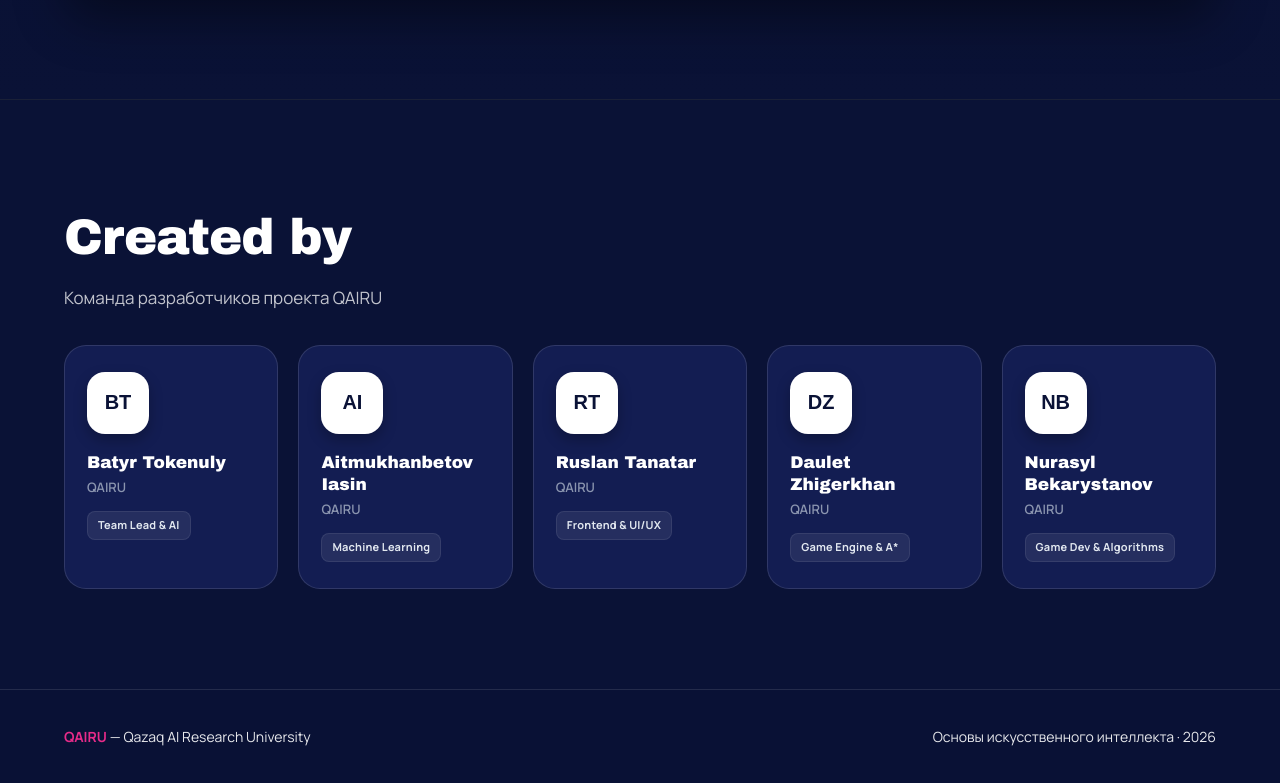
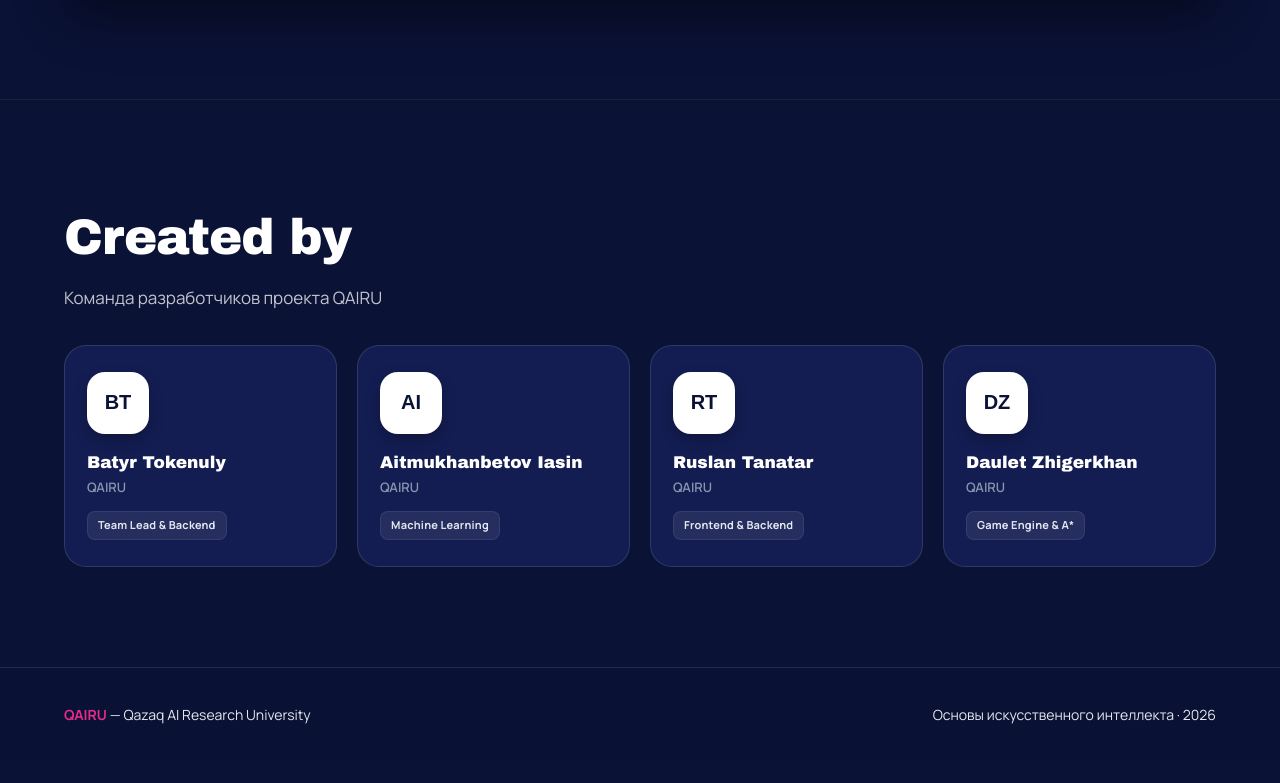
Before and after one commit to Ruslan808-8/fun-ai-project, a plain HTML site: page index.html in a window 1280 px wide. Shown: the part 3607-4390 px from the top of the page. After the commit the page ends 4368 px from the top, so only its background shows below. Drawn offline with nearby package versions, Linux system fonts and the light colour scheme; no server answers; a web font is replaced by a local one.

Commit message:
Add files via upload

```diff
--- a/index.html
+++ b/index.html
@@ -215,7 +215,7 @@
         <div class="av">BT</div>
         <h3>Batyr Tokenuly</h3>
         <small>QAIRU</small>
-        <span class="badge">Team Lead & AI</span>
+        <span class="badge">Team Lead & Backend</span>
       </div>
       <div class="pc rv" data-tilt>
         <div class="av">AI</div>
@@ -227,19 +227,13 @@
         <div class="av">RT</div>
         <h3>Ruslan Tanatar</h3>
         <small>QAIRU</small>
-        <span class="badge">Frontend & UI/UX</span>
+        <span class="badge">Frontend & Backend</span>
       </div>
       <div class="pc rv" data-tilt>
         <div class="av">DZ</div>
         <h3>Daulet Zhigerkhan</h3>
         <small>QAIRU</small>
         <span class="badge">Game Engine & A*</span>
-      </div>
-      <div class="pc rv" data-tilt>
-        <div class="av">NB</div>
-        <h3>Nurasyl Bekarystanov</h3>
-        <small>QAIRU</small>
-        <span class="badge">Game Dev & Algorithms</span>
       </div>
     </div>
   </div>
```
